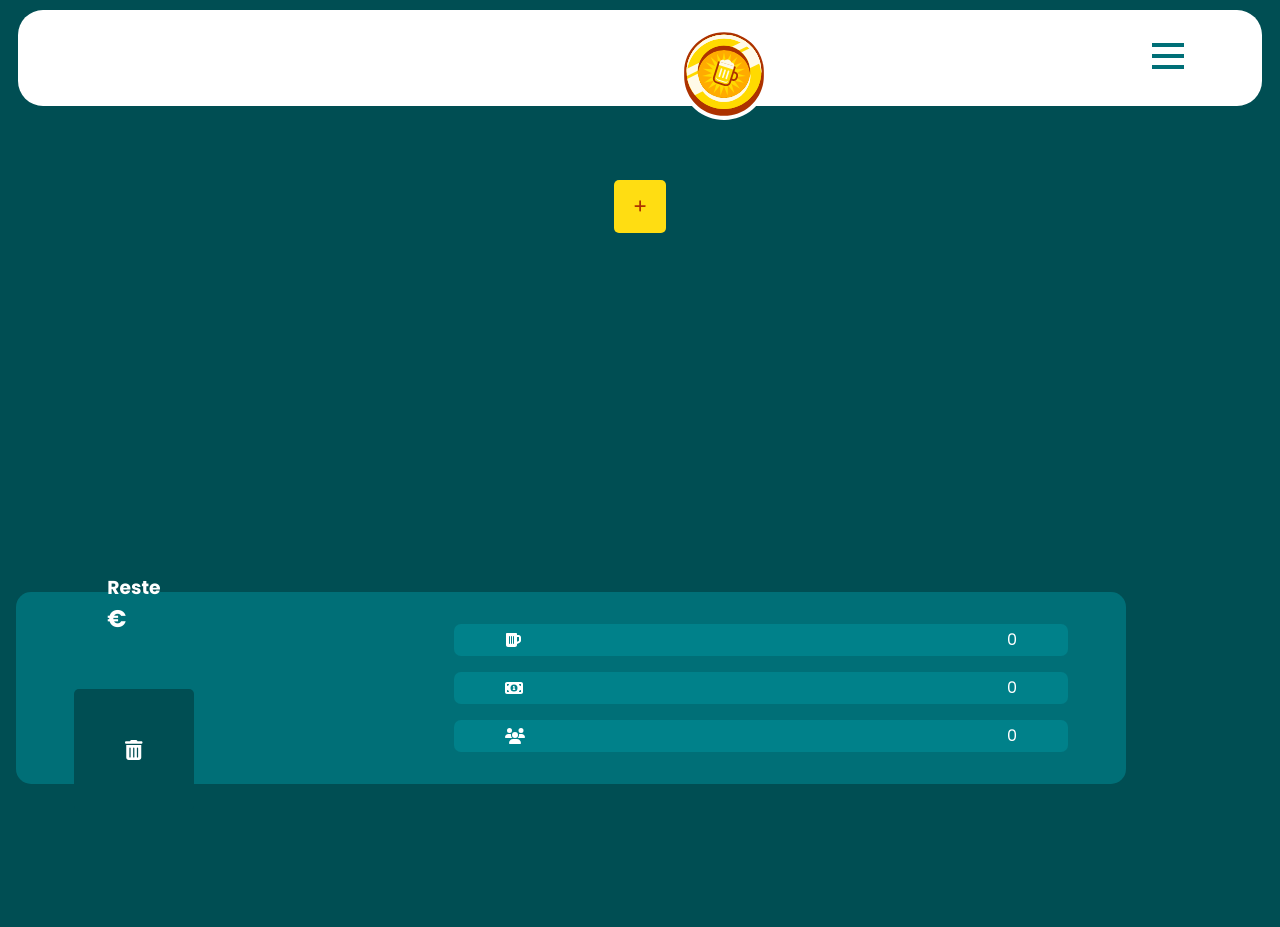
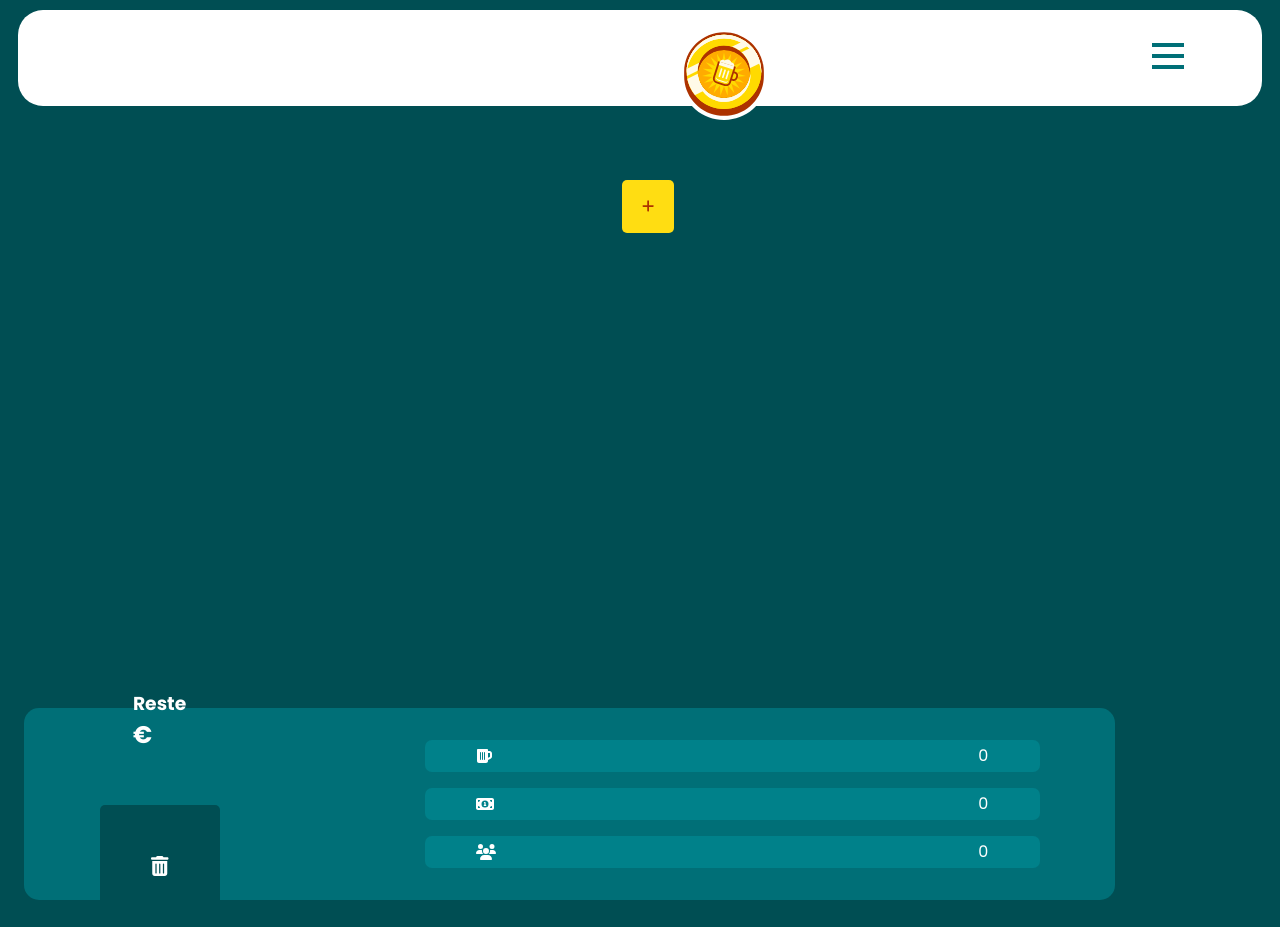
Before and after one commit to RosaBld/Chopping, a React (Vite) app: page /drinks in a window 1280 px wide. Before the commit the page ends 800 px from the top, so only its background shows below. Built offline with nearby package versions, Linux system fonts and the light colour scheme.

Commit message:
fixing some styling issues

```diff
--- a/src/style/css/style.css
+++ b/src/style/css/style.css
@@ -601,13 +601,18 @@ body {
   background-color: rgb(0, 78, 83);
 }
 
-.bill {
+.totalPool {
+  width: 100%;
+  min-height: 100vh;
+  position: relative;
+  min-width: 100vw;
+}
+.totalPool .bill {
   display: flex;
   flex-direction: row;
   justify-content: space-around;
   align-items: center;
-  position: fixed;
-  left: 0;
+  position: absolute;
   bottom: 0;
   z-index: 0;
   background-color: rgb(0, 111, 119);
@@ -615,10 +620,26 @@ body {
   margin: 0 2vh 2vh 2vh;
   padding: 0vh 3vh;
   height: 24vh;
-  gap: 15vw;
-  width: 83%;
 }
-.bill .total {
+@media screen and (min-width: 320px) {
+  .totalPool .bill {
+    width: 76%;
+    gap: 6vw;
+  }
+}
+@media screen and (min-width: 375px) {
+  .totalPool .bill {
+    width: 79%;
+    gap: 8vw;
+  }
+}
+@media screen and (min-width: 425px) {
+  .totalPool .bill {
+    width: 81.5%;
+    gap: 8vw;
+  }
+}
+.totalPool .bill .total {
   display: flex;
   flex-direction: column;
   justify-content: left;
--- a/src/style/scss/components/_drinks.scss
+++ b/src/style/scss/components/_drinks.scss
@@ -1,14 +1,19 @@
 body {
   background-color: rgba(0, 78, 83, 1);
 }
+
+.totalPool {
+  width: 100%;
+  min-height: 100vh;
+  position: relative;
+  min-width: 100vw;
 
   .bill {
     display: flex;
     flex-direction: row;
     justify-content: space-around;
     align-items: center;
-  position: fixed;
-  left: 0;
+    position: absolute;
     bottom: 0;
     z-index: 0;
     background-color: rgba(0, 111, 119, 1);
@@ -16,8 +21,22 @@ body {
     margin: 0 2vh 2vh 2vh;
     padding: 0vh 3vh;
     height: 24vh;
-  gap: 15vw;
-  width: 83%;
+
+    @media screen and (min-width: 320px) {
+      width: 76%;
+      gap: 6vw;
+    }
+
+    @media screen and (min-width: 375px) {
+      width: 79%;
+      gap: 8vw;
+    }
+
+    @media screen and (min-width: 425px) {
+      width: 81.5%;
+      gap: 8vw;
+    }
+
 
     .total {
       display: flex;
@@ -27,6 +46,8 @@ body {
       gap: 2vh;
     }
   }
+}
+
 
 .poolRemaining {
   display: flex;
--- a/src/views/Drinks.jsx
+++ b/src/views/Drinks.jsx
@@ -32,7 +32,7 @@ export default function Drinks() {
           <Loading />
         </div>
       :
-        <div>
+        <div className="totalPool">
           <div style={{ maxHeight: '375px', overflowY: 'auto' }} >
             <AddDrinks />
           </div>
```
Also changed, not shown: 1 other file (tests, documents, lock files or other folders). Lines whose indentation alone changed are shown as unchanged.
